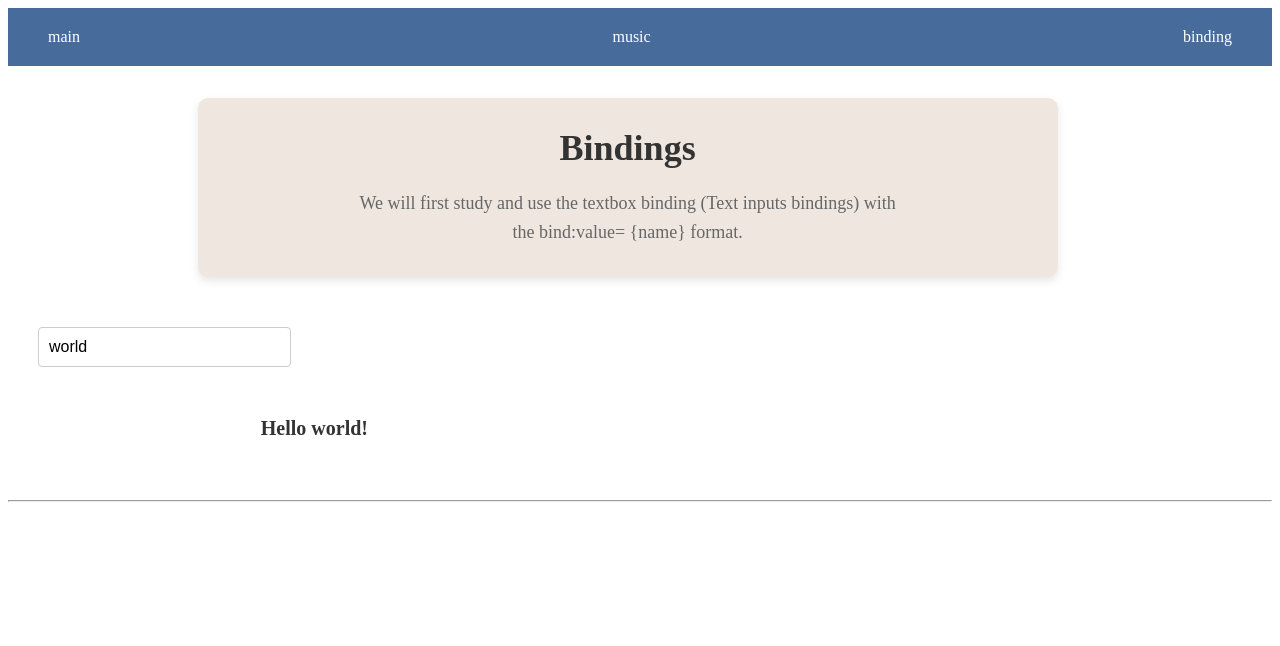
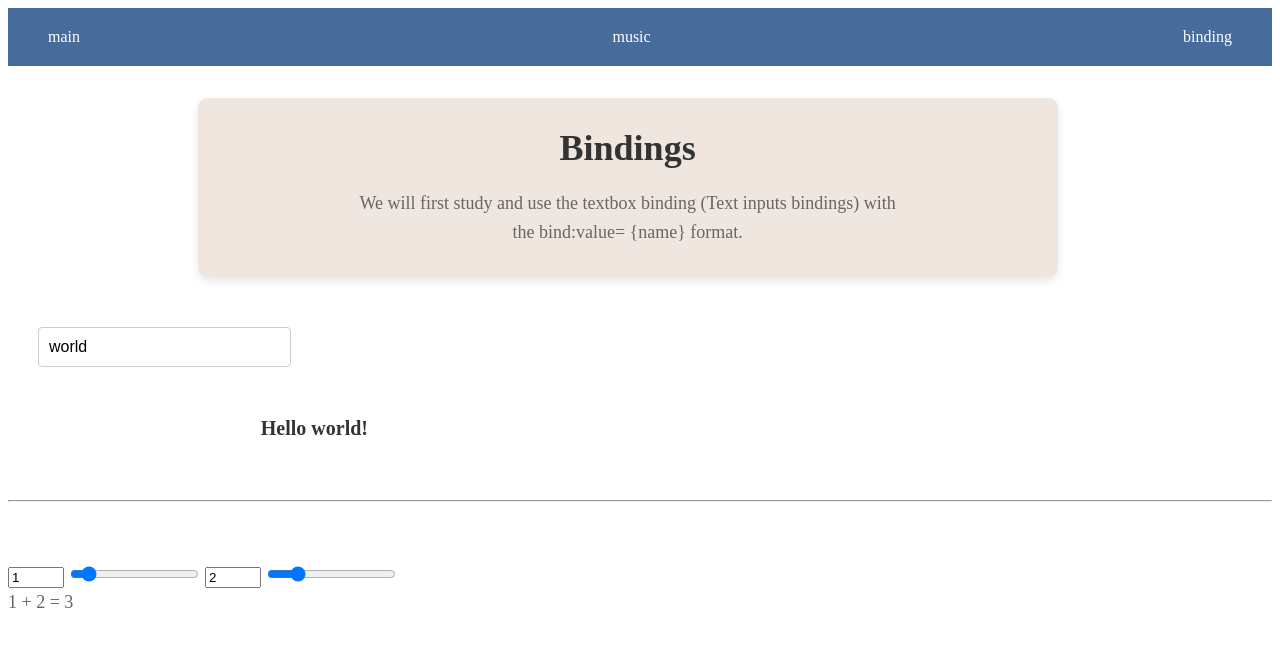
Before and after one commit to ronCodeTracker/sveltejstutorial2025, a SvelteKit app: page /binding in a window 1280 px wide. Shown: the top 646 px of the page. Built offline with nearby package versions, Linux system fonts and the light colour scheme.

Commit message:
mod binding02

```diff
--- a/src/routes/binding/+page.svelte
+++ b/src/routes/binding/+page.svelte
@@ -4,7 +4,8 @@
 
      let name = $state('world');
 
-
+     let a = $state(1);
+	 let b = $state(2);
 
 
 </script>
@@ -98,8 +99,14 @@
         margin-top: 2em;
 	}
 
+    .inputBox {
+
+    }
 
 
+    .inputSlider {
+
+    }
 
 </style>
 
@@ -126,4 +133,20 @@
 
         <hr>
 
-        <br><br><br><br><br><br>
+        <br><br><br>
+
+        <label>
+	        <input type="number" bind:value={a} min="0" max="10" class="inputBox" />
+	        <input type="range" bind:value={a} min="0" max="10" class="inputSlider" />
+        </label>
+
+        <label>
+	        <input type="number" bind:value={b} min="0" max="10" />
+	        <input type="range" bind:value={b} min="0" max="10" />
+        </label>
+
+  <p>{a} + {b} = {a + b}</p>
+
+
+
+        <br><br><br>
```
